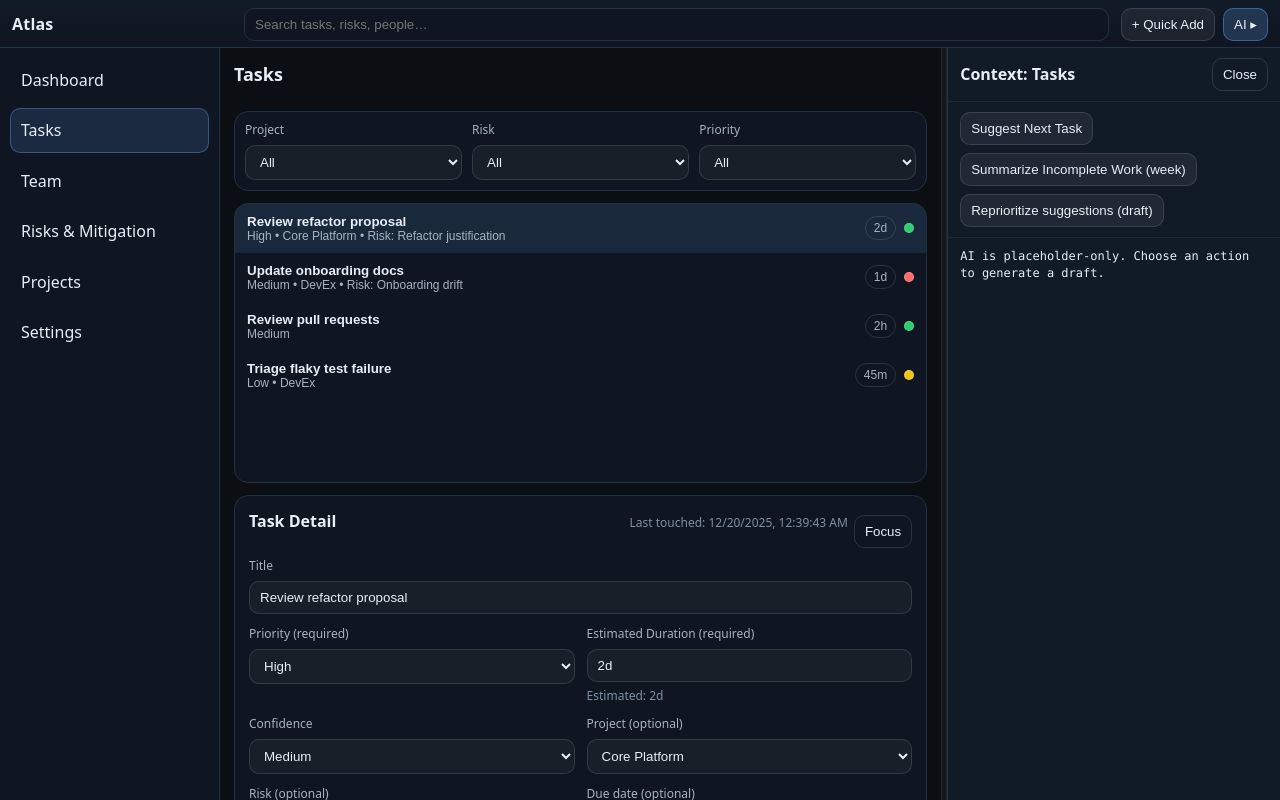
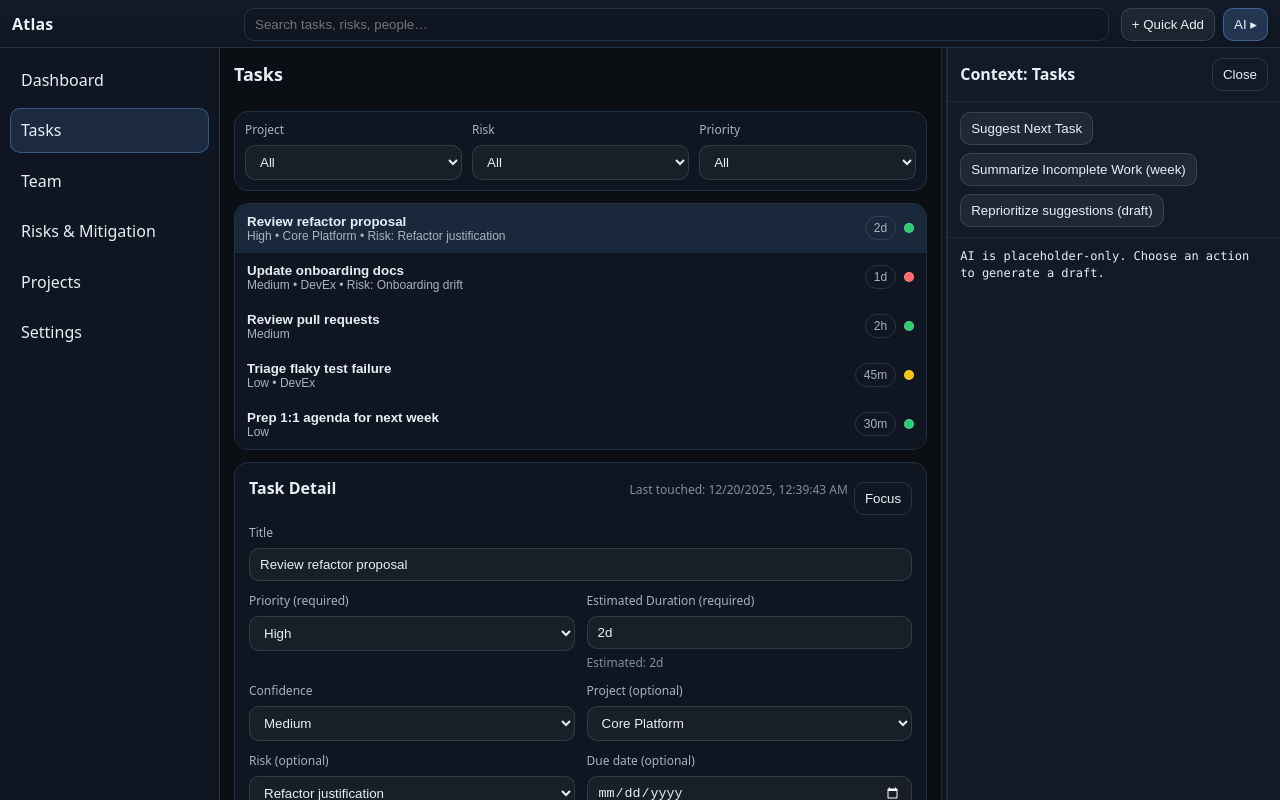
Before and after one commit to smithhe/Atlas, a React (Vite) app in the folder src/atlas.ui/: page /#/tasks in a window 1280 px wide. Shown: the top 800 px of the page. Built offline with nearby package versions, Linux system fonts and the light colour scheme.

Commit message:
Added scroll functionality to task list after more than 5 items exist

```diff
--- a/src/atlas.ui/src/App.css
+++ b/src/atlas.ui/src/App.css
@@ -407,7 +407,8 @@
 
 .tasksStack {
   display: grid;
-  grid-template-rows: auto minmax(180px, 280px) minmax(0, 1fr);
+  /* Filters row, then task list (caps itself when >5 items), then detail fills the rest */
+  grid-template-rows: auto auto minmax(0, 1fr);
   gap: 12px;
   min-height: 560px;
 }
@@ -425,10 +426,12 @@
 
 .tasksListRow {
   overflow: auto;
+  min-height: 0;
 }
 
 .tasksDetailRow {
   overflow: auto;
+  min-height: 0;
 }
 
 .pane {
--- a/src/atlas.ui/src/app/seed.ts
+++ b/src/atlas.ui/src/app/seed.ts
@@ -53,6 +53,28 @@ export function seedTasks(): Task[] {
       notes: 'Quick repro + isolate recent changes. Capture next steps.',
       // With staleDays=10, this lands in the "yellow" band (within 2 days of stale).
       lastTouchedIso: isoNowMinusDays(9),
+    },
+    {
+      id: 'task-5',
+      title: 'Prep 1:1 agenda for next week',
+      priority: 'Low',
+      estimatedDurationText: '30m',
+      estimateConfidence: 'High',
+      actualDurationText: '',
+      notes: 'Draft topics + collect feedback items.',
+      lastTouchedIso: isoNowMinusDays(2),
+    },
+    {
+      id: 'task-6',
+      title: 'Review risk mitigations backlog',
+      priority: 'Medium',
+      estimatedDurationText: '1h',
+      estimateConfidence: 'Medium',
+      actualDurationText: '',
+      project: 'Core Platform',
+      risk: 'Refactor justification',
+      notes: 'Identify next concrete mitigation steps and owners.',
+      lastTouchedIso: isoNowMinusDays(6),
     },
   ]
 }
--- a/src/atlas.ui/src/views/TasksView.tsx
+++ b/src/atlas.ui/src/views/TasksView.tsx
@@ -1,4 +1,4 @@
-import { useEffect, useMemo, useState } from 'react'
+import { useEffect, useLayoutEffect, useMemo, useRef, useState } from 'react'
 import { useAi } from '../app/state/AiState'
 import { useAppDispatch, useAppState, useSelectedTask } from '../app/state/AppState'
 import type { Priority, Task } from '../app/types'
@@ -18,6 +18,8 @@ export function TasksView() {
   const { taskId } = useParams<{ taskId?: string }>()
   const { tasks, settings, selectedTaskId, projects, risks } = useAppState()
   const selected = useSelectedTask()
+  const listRef = useRef<HTMLElement | null>(null)
+  const [listMaxHeightPx, setListMaxHeightPx] = useState<number | undefined>(undefined)
 
   const projectOptions = useMemo(() => projects.map((p) => p.name).sort((a, b) => a.localeCompare(b)), [projects])
   const riskOptions = useMemo(() => risks.map((r) => r.title).sort((a, b) => a.localeCompare(b)), [risks])
@@ -56,6 +58,25 @@ export function TasksView() {
     const exists = tasks.some((t) => t.id === taskId)
     if (!exists) navigate('/tasks', { replace: true })
   }, [navigate, taskId, tasks])
+
+  // If there are >5 tasks, cap list height to exactly 5 rows so the 6th+ scrolls (regardless of window size).
+  useLayoutEffect(() => {
+    const el = listRef.current
+    if (!el) return
+    if (isFocusMode) return
+
+    if (filtered.length <= 5) {
+      setListMaxHeightPx(undefined)
+      return
+    }
+
+    const rows = Array.from(el.querySelectorAll<HTMLElement>('.tasksTaskRow')).slice(0, 5)
+    if (rows.length === 0) return
+
+    const sumHeights = rows.reduce((sum, r) => sum + r.getBoundingClientRect().height, 0)
+    // Small padding so borders don't clip.
+    setListMaxHeightPx(Math.ceil(sumHeights + 2))
+  }, [filtered.length, isFocusMode])
 
   return (
     <div className="page">
@@ -109,7 +130,14 @@ export function TasksView() {
         ) : null}
 
         {!isFocusMode ? (
-          <section className="list listCard tasksListRow" aria-label="Task list">
+          <section
+            className="list listCard tasksListRow"
+            aria-label="Task list"
+            ref={(n) => {
+              listRef.current = n
+            }}
+            style={listMaxHeightPx ? { maxHeight: `${listMaxHeightPx}px` } : undefined}
+          >
             {filtered.map((t) => {
               const stale = daysSince(t.lastTouchedIso) >= settings.staleDays
               const days = daysSince(t.lastTouchedIso)
```
